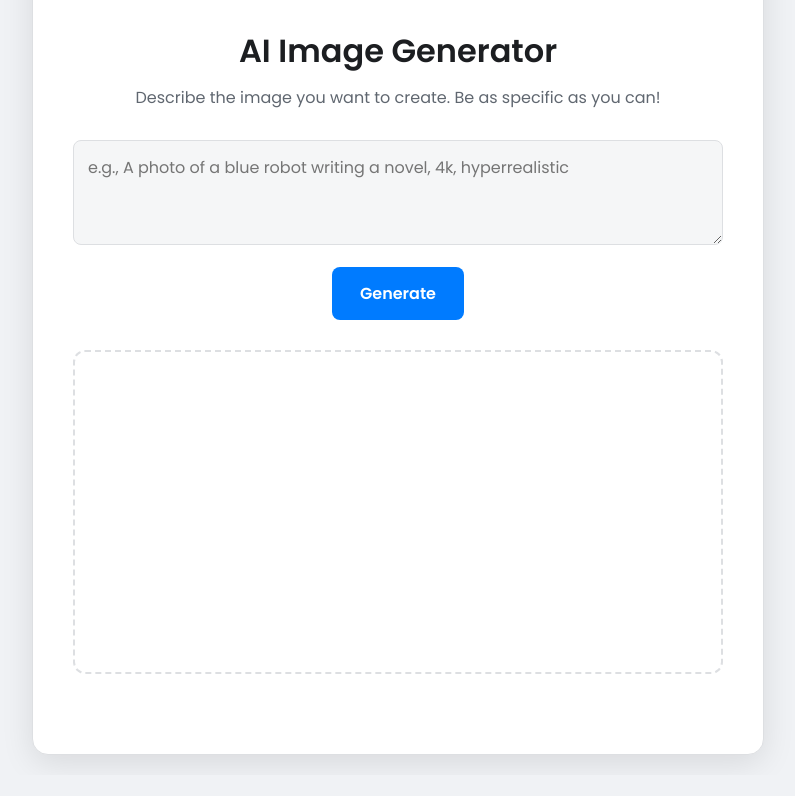
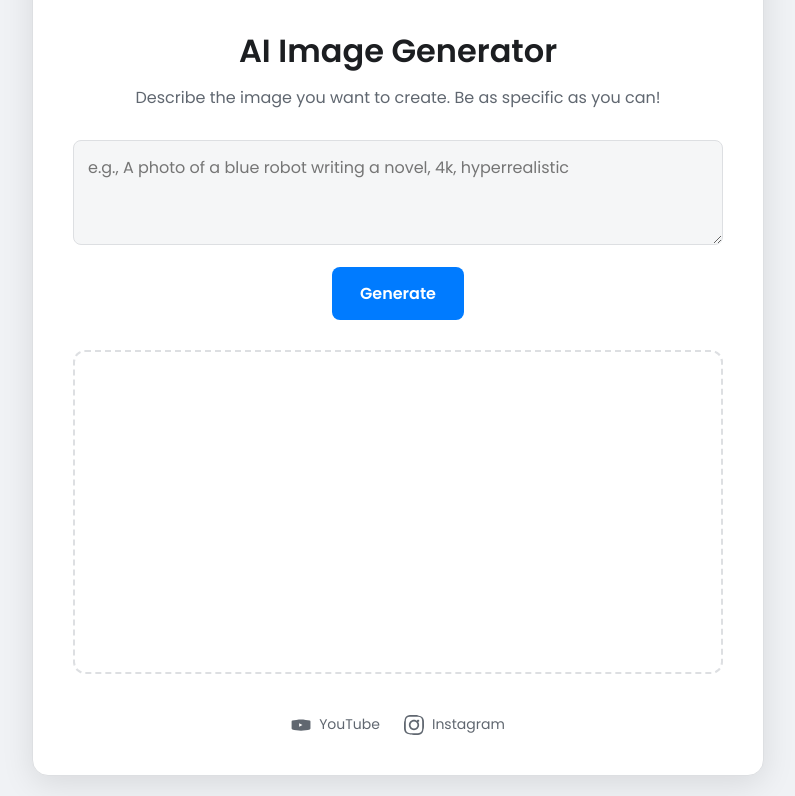
Before and after one commit to admin677/ai-media-generator, a plain HTML site: page frontend/index.html in a window 1280 px wide. Shown: the part 313-1109 px from the top of the page, without its empty margins (242-1037 px from the left). Before the commit the page ends 1088 px from the top, so only its background shows below. Drawn offline with Linux system fonts and the light colour scheme.

Commit message:
Fix: Add social media links back to footer

```diff
--- a/frontend/index.html
+++ b/frontend/index.html
@@ -58,7 +58,15 @@
         </div>
 
         <div class="footer-links">
-            </div>
+            <a href="http://www.youtube.com/@thegrowthgram" target="_blank" rel="noopener noreferrer" class="footer-link-item">
+                <svg xmlns="http://www.w3.org/2000/svg" viewBox="0 0 24 24" width="20" height="20"><path d="M12.04,18.77c-3.13,0-8.26-0.75-10.41-1.42c-0.5-0.16-0.9-0.62-0.9-1.15V7.81c0-0.53,0.4-0.99,0.9-1.15   C3.78,6,8.91,5.25,12.04,5.25s8.26,0.75,10.41,1.42c0.5,0.16,0.9,0.62,0.9,1.15v8.39c0,0.53-0.4,0.99-0.9,1.15   C20.3,18.02,15.17,18.77,12.04,18.77z M9.78,10.04v3.94l3.99-1.97L9.78,10.04z"/></svg>
+                <span>YouTube</span>
+            </a>
+            <a href="https://www.instagram.com/the.growthgram/" target="_blank" rel="noopener noreferrer" class="footer-link-item">
+                <svg xmlns="http://www.w3.org/2000/svg" viewBox="0 0 24 24" width="20" height="20"><path d="M12,2.163c3.204,0,3.584,0.012,4.85,0.07,3.252,0.148,4.771,1.691,4.919,4.919,0.058,1.265,0.069,1.645,0.069,4.85s-0.012,3.584-0.069,4.85c-0.149,3.225-1.664,4.771-4.919,4.919-1.266,0.058-1.644,0.069-4.85,0.069s-3.585-0.012-4.85-0.069c-3.252-0.149-4.771-1.664-4.919-4.919-0.058-1.265-0.069-1.645-0.069-4.85,0-3.204,0.012-3.584,0.069-4.85,0.149-3.225,1.664-4.771,4.919-4.919C8.415,2.175,8.796,2.163,12,2.163 M12,0C8.741,0,8.333,0.014,7.053,0.072c-3.552,0.162-6.138,2.773-6.3,6.3C0.014,8.333,0,8.741,0,12s0.014,3.667,0.072,4.947c0.162,3.552,2.773,6.138,6.3,6.3C8.333,23.986,8.741,24,12,24s3.667-0.014,4.947-0.072c3.552-0.162,6.138-2.773,6.3-6.3C23.986,15.667,24,15.259,24,12s-0.014-3.667-0.072-4.947c-0.162-3.552-2.773-6.138-6.3-6.3C15.667,0.014,15.259,0,12,0L12,0z M12,5.838c-3.403,0-6.162,2.759-6.162,6.162s2.759,6.162,6.162,6.162,6.162-2.759,6.162-6.162S15.403,5.838,12,5.838z M12,16.2c-2.31,0-4.188-1.878-4.188-4.188s1.878-4.188,4.188-4.188,4.188,1.878,4.188,4.188S14.31,16.2,12,16.2z M16.965,5.595c-0.781,0-1.414,0.634-1.414,1.414s0.634,1.414,1.414,1.414,1.414-0.634,1.414-1.414S17.746,5.595,16.965,5.595z"/></svg>
+                <span>Instagram</span>
+            </a>
+        </div>
     </div>
 
     <script src="script.js"></script>
```
